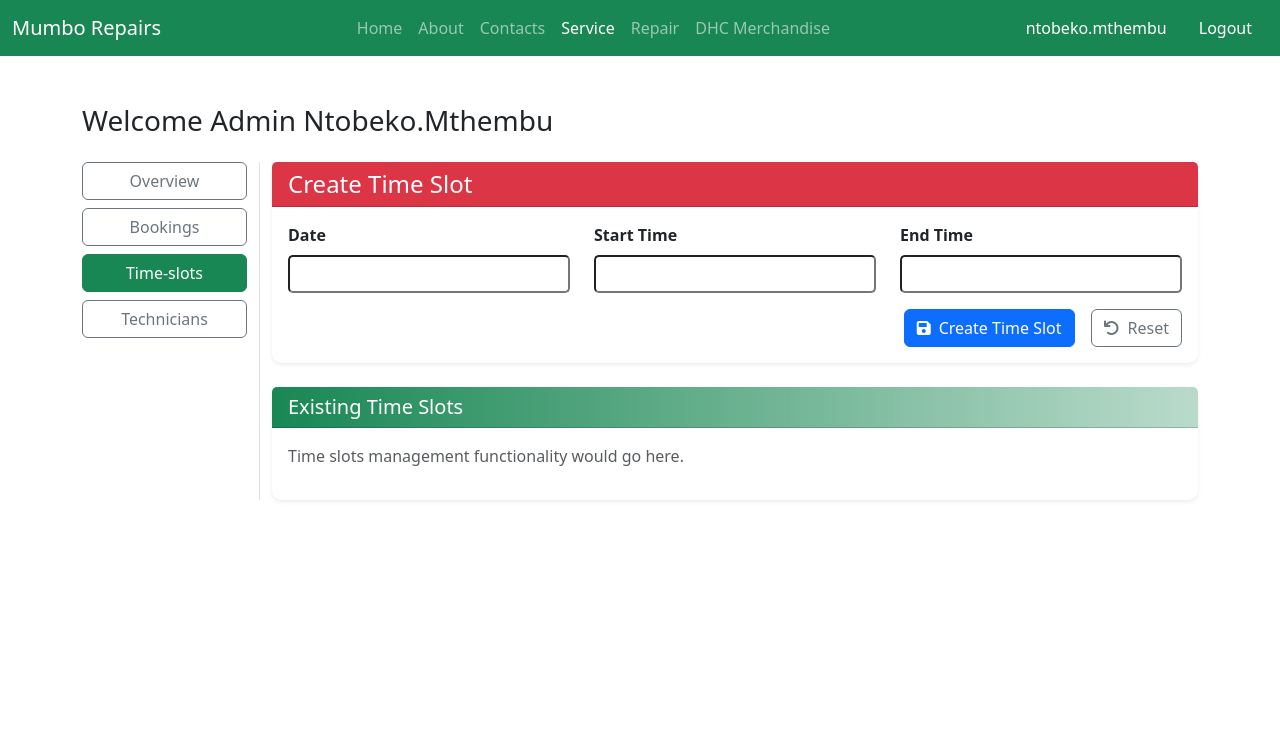
After one commit to Tkocodingbot/AutoRepair, a Django app: page /service/slot in a window 1280 px wide. The commit adds this page. Shown: the top 740 px of the page. Run offline with Django 5.2, Linux system fonts and the light colour scheme; a user stored in the database is signed in; some libraries are stand-ins or nearby versions.

Commit message:
dashboard

```diff
--- a/service/forms.py
+++ b/service/forms.py
@@ -74,3 +74,8 @@ class VehicleForm(forms.ModelForm):
     class Meta:
         model = Vehicle
         fields = ['name', 'model', 'year', 'vin_number', 'license_plate']
+
+class TimeSlotForm(forms.ModelForm):
+    class Meta:
+        model = TimeSlot
+        fields = ['date','start_time','end_time']
--- a/service/models.py
+++ b/service/models.py
@@ -13,7 +13,7 @@ class Vehicle(models.Model):
     license_plate = models.CharField(max_length=12, blank=True, null=True)
 
     def __str__(self):
-        return f'{self.name} for {self.owner}'
+        return f'{self.name}'
 
 class Services(models.Model):
     service_id = models.AutoField(primary_key=True, unique=True)
@@ -63,11 +63,13 @@ class Quotation(models.Model):
 
 class TimeSlot(models.Model):
     timeslot_id = models.AutoField(primary_key=True, unique=True)
+    date = models.DateField(blank=True, null=True)
     start_time = models.DateTimeField()
     end_time = models.DateTimeField()
     is_available = models.BooleanField(default=True)
 
     def __str__(self):
+        #return f"{self.date} for {self.start_time} - {self.end_time}"
         return f"{self.start_time.strftime('%Y-%m-%d %H:%M')} to {self.end_time.strftime('%H:%M')}"
     def clean_time_slot(self):
         time_slot = self.cleaned_data.get('time_slot')
--- a/service/templates/service/available_slots.html
+++ b/service/templates/service/available_slots.html
@@ -6,7 +6,7 @@
         <div class="col-lg-8">
             <!-- Header -->
             <div class="text-center mb-5">
-                <h1 class="display-4 text-primary mb-3">📅 Book Your Service Slot</h1>
+                <h1 class="display-5 text-danger mb-3">📅 Book Your Service Slot</h1>
                 <p class="lead text-muted">Select your quotation and choose an available time slot</p>
             </div>
 
--- /dev/null
+++ b/service/templates/service/time.html
@@ -0,0 +1,133 @@
+{% extends "HomeApp/base.html" %}
+{% load static %}
+
+{% block main-content %}
+<div class="container my-5">
+    <div class="row mb-3">
+        <h3>Welcome Admin <span class="text-capitalize">{{request.user}}</span></h3>
+    </div>
+
+    <div class="row">
+        <!-- Sidebar -->
+        <div class="col-sm-2 border-end">
+            <ul class="list-unstyled">
+                <li class="d-grid mb-2"><a href="{% url "service:dashboard" %}" class="btn btn-outline-secondary">Overview</a></li>
+                <li class="d-grid mb-2"><a href="{% url "service:bookings" %}" class="btn btn-outline-secondary">Bookings</a></li>
+                <li class="d-grid mb-2"><a href="{% url 'service:slot' %}" class="btn btn-success">Time-slots</a></li>
+                <li class="d-grid mb-2"><a href="#" class="btn btn-outline-secondary">Technicians</a></li>
+            </ul>
+        </div>
+
+        <!-- Main content -->
+
+        <div class="col-sm-10">
+            <div class="card shadow-sm">
+                <div class="card-header bg-danger text-white">
+                    <h4 class="mb-0">Create Time Slot</h4>
+                </div>
+                <div class="card-body">
+                    <!-- Success Messages -->
+                    {% if messages %}
+                    <div class="alert alert-success alert-dismissible fade show" role="alert">
+                        {% for message in messages %}
+                            {{ message }}
+                        {% endfor %}
+                        <button type="button" class="btn-close" data-bs-dismiss="alert" aria-label="Close"></button>
+                    </div>
+                    {% endif %}
+
+                    <!-- Error Messages -->
+                    {% if form.errors %}
+                    <div class="alert alert-danger alert-dismissible fade show" role="alert">
+                        <strong>Please correct the following errors:</strong>
+                        <ul class="mb-0">
+                            {% for field, errors in form.errors.items %}
+                                {% for error in errors %}
+                                    <li>{{ error }}</li>
+                                {% endfor %}
+                            {% endfor %}
+                        </ul>
+                        <button type="button" class="btn-close" data-bs-dismiss="alert" aria-label="Close"></button>
+                    </div>
+                    {% endif %}
+
+                    <form method="post" novalidate>
+                        {% csrf_token %}
+
+                        <div class="row">
+                            <!-- Date Field -->
+                            <div class="col-md-4 mb-3">
+                                <label for="{{ form.date.id_for_label }}" class="form-label fw-bold">Date</label>
+                                {{ form.date }}
+                                {% if form.date.errors %}
+                                <div class="text-danger small">{{ form.date.errors }}</div>
+                                {% endif %}
+                            </div>
+
+                            <!-- Start Time Field -->
+                            <div class="col-md-4 mb-3">
+                                <label for="{{ form.start_time.id_for_label }}" class="form-label fw-bold">Start Time</label>
+                                {{ form.start_time }}
+                                {% if form.start_time.errors %}
+                                <div class="text-danger small">{{ form.start_time.errors }}</div>
+                                {% endif %}
+                            </div>
+
+                            <!-- End Time Field -->
+                            <div class="col-md-4 mb-3">
+                                <label for="{{ form.end_time.id_for_label }}" class="form-label fw-bold">End Time</label>
+                                {{ form.end_time }}
+                                {% if form.end_time.errors %}
+                                <div class="text-danger small">{{ form.end_time.errors }}</div>
+                                {% endif %}
+                            </div>
+                        </div>
+
+                        <div class="d-grid gap-2 d-md-flex justify-content-md-end">
+                            <button type="submit" class="btn btn-primary me-md-2">
+                                <i class="fas fa-save me-2"></i>Create Time Slot
+                            </button>
+                            <button type="reset" class="btn btn-outline-secondary">
+                                <i class="fas fa-undo me-2"></i>Reset
+                            </button>
+                        </div>
+                    </form>
+                </div>
+            </div>
+
+            <!-- Optional: Display existing time slots -->
+            <div class="card shadow-sm mt-4">
+                <div class="card-header text-white" style="background: linear-gradient(90deg, rgba(25, 135, 84, 1) 0%, rgba(25, 135, 84, 0.3) 100%);">
+                    <h5 class="mb-0">Existing Time Slots</h5>
+                </div>
+                <div class="card-body">
+                    <p class="text-muted">Time slots management functionality would go here.</p>
+                </div>
+            </div>
+        </div>
+    </div>
+</div>
+
+<!-- Add some custom CSS for better form styling -->
+<style>
+    .form-control:focus {
+        border-color: #0d6efdff;
+        box-shadow: 0 0 0 0.2rem rgba(13, 110, 253, 0.25);
+    }
+    .card {
+        border: none;
+        border-radius: 10px;
+    }
+    .btn {
+        border-radius: 6px;
+    }
+    input{
+        width: 100%;
+        border-radius: 5px;
+        padding: 5px;
+    }
+</style>
+
+<!-- Add Font Awesome for icons (if not already included) -->
+<script src="https://kit.fontawesome.com/your-fontawesome-kit.js" crossorigin="anonymous"></script>
+{% endblock main-content %}
--- a/service/urls.py
+++ b/service/urls.py
@@ -19,7 +19,9 @@ urlpatterns = [
     path('Cars/', views.Cars, name='Cars'),
     path('profile', views.EditProfileView, name='profile'),
     path('vehicles/', views.vehicle_management, name='vehicle_management'),
-     path('dashboard/', views.Dashboard, name='dashboard'),
+    path('dashboard/', views.Dashboard, name='dashboard'),
+    path('slot', views.Time_slot, name='slot'),
+    path('bookings', views.bookings, name='bookings'),
 ]
 
 urlpatterns += static(settings.MEDIA_URL, document_root = settings.MEDIA_ROOT)
--- a/service/views.py
+++ b/service/views.py
@@ -7,7 +7,7 @@ from django.shortcuts import render, redirect,  get_object_or_404
 from django.contrib.auth.decorators import login_required
 from django.views import View
 from .models import QuotationRequest, Quotation, Services, Vehicle, TimeSlot, Booking,Invoice
-from .forms import QuotationRequestForm, BookingForm, VehicleForm
+from .forms import QuotationRequestForm, BookingForm, TimeSlotForm, VehicleForm
 
 from django.core.mail import send_mail
 from django.template.loader import render_to_string
@@ -15,8 +15,12 @@ from django.conf import settings
 
 from account.models import Profile
 from account.forms import ProfileForm
+from django.http import Http404
 
 from django.db import transaction, IntegrityError
+
+from django.core.paginator import Paginator  # used in pagination
+from django.db.models import Q  #used to apply queryset for search and filter
 
 @login_required
 def my_quotations(request):
@@ -318,5 +322,58 @@ def book_slot(request):
 @login_required
 def Dashboard(request):
     booking = Booking.objects.filter(status = "pending")
+    P_booking = Booking.objects.filter(status='confirmed')
 
-    return render(request, 'service/dashboard.html',{'booking':booking})
+    return render(request, 'service/dashboard.html',{'booking':booking, 'P_booking':P_booking})
+
+@login_required
+def Time_slot(request):
+    form = TimeSlotForm()
+    if request.method == 'GET':
+        return render(request, 'service/time.html', {'form':form})
+    else:
+        form = TimeSlotForm(request.POST)
+        if form.is_valid():
+            form.save()
+            messages.success(request, "Time slot created successfully")
+        return render(request, 'service/time.html', {'form':form})
+
+@login_required
+# def bookings(request):
+#     print("Bookingd :", bookings)
+#     bookings = Booking.objects.all()
+#     if request.method == 'GET':
+
+#         return render(request, 'service/bookings.html',{'bookings':bookings})
+
+def bookings(request):
+    bookings_list = Booking.objects.select_related('time_slot', 'user').all().order_by('-created_at')
+
+    # Apply filters
+    status_filter = request.GET.get('status')
+    search_filter = request.GET.get('search')
+
+    if status_filter:
+        bookings_list = bookings_list.filter(status=status_filter)
+
+    if search_filter:
+        bookings_list = bookings_list.filter(
+            Q(user__first_name__icontains=search_filter) |
+            Q(user__last_name__icontains=search_filter) |
+            Q(user__username__icontains=search_filter) |
+            Q(time_slot__date__icontains=search_filter) |
+            Q(status__icontains=search_filter)
+        )
+
+    # Pagination - 10 items per page
+    paginator = Paginator(bookings_list, 10)
+    page_number = request.GET.get('page')
+    bookings = paginator.get_page(page_number)
+
+
+    # # Get all bookings from the database
+    # bookings = Booking.objects.all().order_by('-booking_date', '-booking_time')
+
+
+    if request.method == 'GET':
+        return render(request, 'service/bookings.html', {'bookings': bookings})
```
Also changed, not shown: service/templates/service/bookings.html (added, +197 -0 lines), service/templates/service/dashboard.html (+36 -14 lines), db.sqlite3, service/migrations/0009_timeslot_date_booking_service_boo_time_sl_406c02_idx_and_more.py (added).
